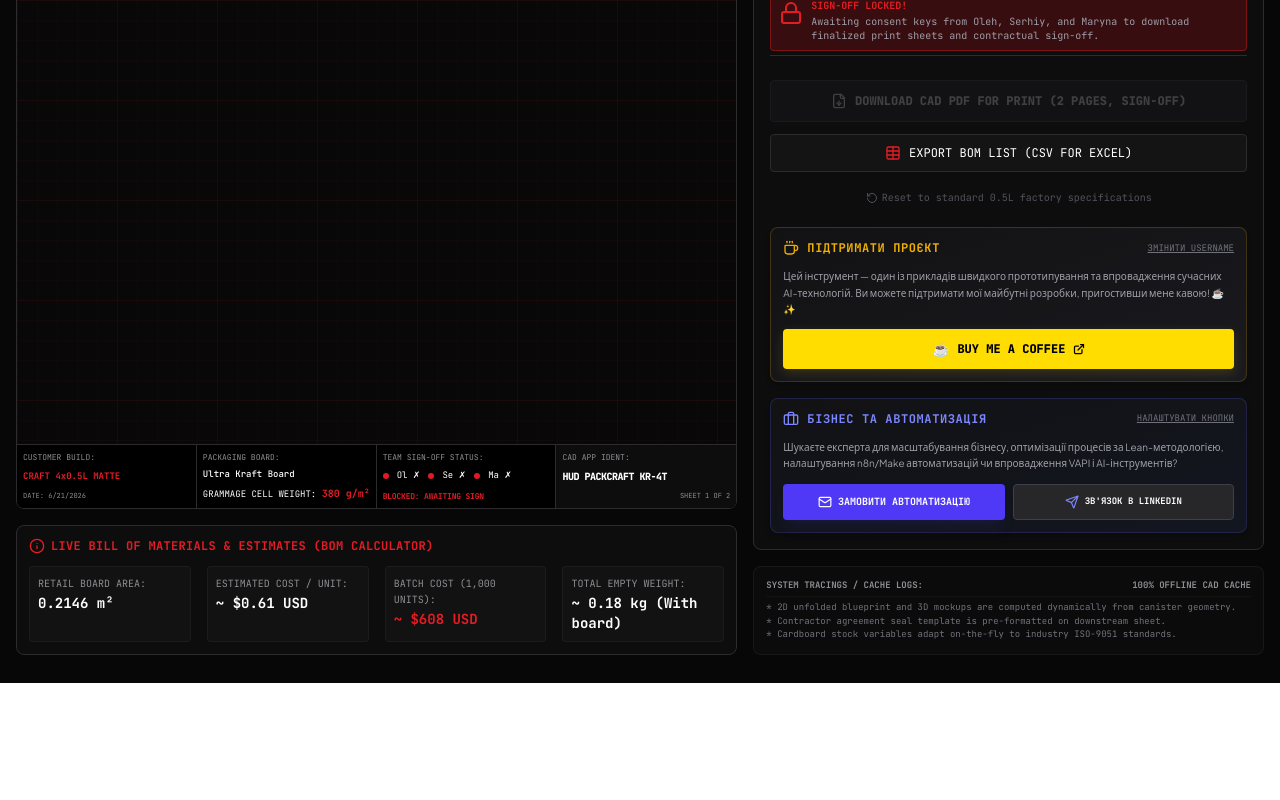
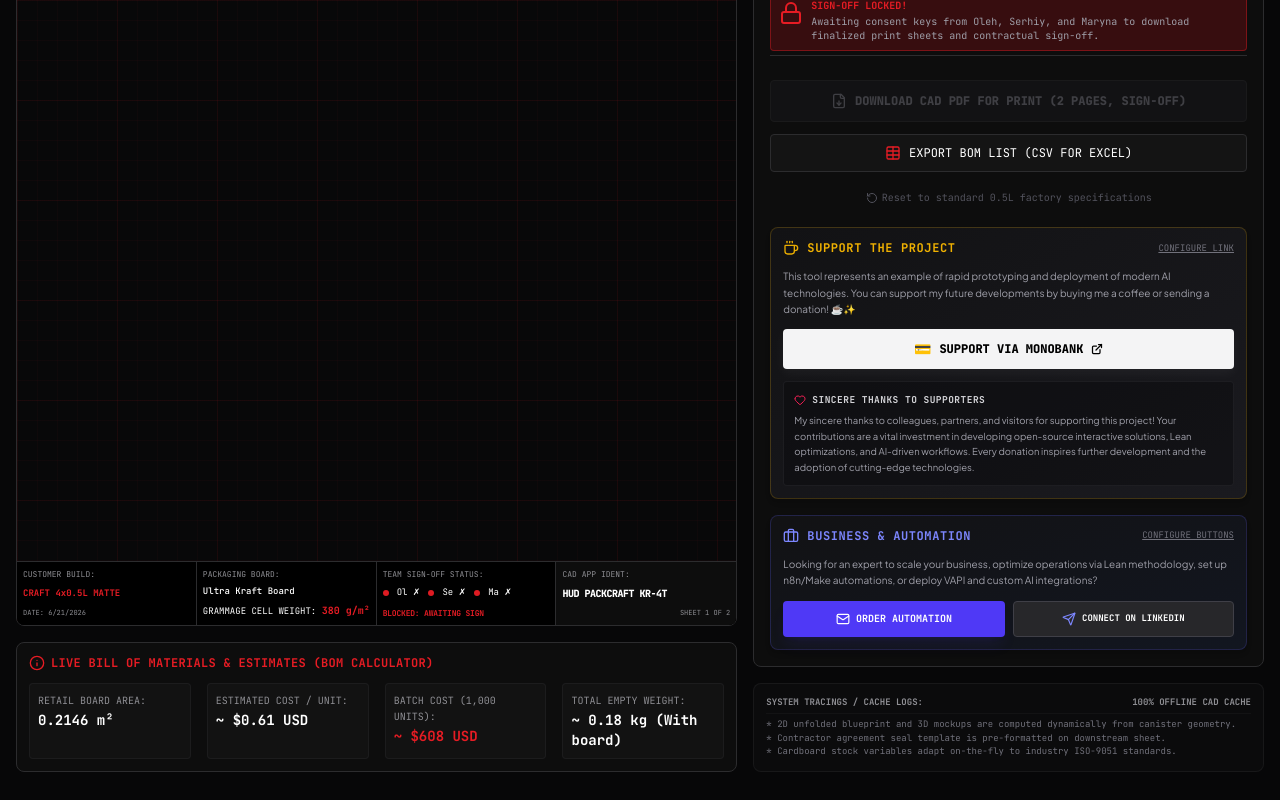
Before and after one commit to juliiyabrodska-tech/packaging-studio-app-, a React (Vite) app: page / in a window 1280 px wide. Shown: the part 1245-2045 px from the top of the page. Before the commit the page ends 1928 px from the top, so only its background shows below. Built offline with nearby package versions, Linux system fonts and the light colour scheme.

Commit message:
feat: migrate legacy Ukrainian state to English
Implement migration logic to translate existing localStorage data to English, ensuring consistency for international users.

```diff
--- a/src/App.tsx
+++ b/src/App.tsx
@@ -27,6 +27,45 @@ import { CansAssortmentPreview } from './components/CansAssortmentPreview';
 import { generateSpecsPDFChecklist, exportSpecsToCSV } from './utils/pdfGenerator';
 
 export default function App() {
+  // Helper to migrate legacy Ukrainian state cached in user's localStorage to English
+  const migrateUkrainianToEnglish = (data: PackagingSpecs): PackagingSpecs => {
+    const flavorMap: { [key: string]: string } = {
+      'Вишня-Кола Класик': 'Cherry-Cola Classic',
+      'Шалений Лайм-М\'ята': 'Mad Lime-Mint',
+      'Шалений Лайм-М’ята': 'Mad Lime-Mint',
+      'Лісові Ягоди Зеро': 'Forest Berries Zero',
+      'Карибський Пряний Апельсин': 'Caribbean Spicy Orange',
+      'Дика Малина Без Цукру': 'Wild Raspberry Sugar Free',
+      'Яблучний Сайдкруш': 'Apple Sidecrush',
+      'Апельсинова Шипучка': 'Orange Fizz',
+      'Класичний Квасний Ель': 'Classic Kvass Ale',
+      'Кава-Кола Бустер': 'Coffee-Cola Booster',
+      'Кавуновий Бум': 'Watermelon Boom',
+      'Ананасовий Сплеск': 'Pineapple Splash',
+      'Імбирна Кола Крісп': 'Ginger Cola Crisp',
+    };
+
+    const notesMap: { [key: string]: string } = {
+      'Преміальний набір з софт-тач покриттям і тисненням під літній фестиваль.': 'Premium set with soft-touch coating and embossing for the summer festival.',
+      'Преміальний набір з софт-тач покриттям і тисненням під літній фестиваль': 'Premium set with soft-touch coating and embossing for the summer festival.',
+      'Експериментальна партія під літній фестиваль. Червоно-чорна гама Coca-Cola, матове покриття картонного утримувача.': 'Experimental batch for summer festival. Red-black Coca-Cola palette, matte coat on cardboard carrier.',
+      'Експериментальна партія під літній фестиваль. Червоно-чорна гама Coca-Cola, матове покриття картонного утримувача': 'Experimental batch for summer festival. Red-black Coca-Cola palette, matte coat on cardboard carrier.',
+      'Екологічна серія без покриття пластиком на суровому крафті.': 'Eco series without plastic coating, on raw unbleached Kraft board.',
+      'Екологічна серія без покриття пластиком на суровому крафті': 'Eco series without plastic coating, on raw unbleached Kraft board.',
+      'Легка промо-упаковка стяжка (бандаж) для першого знайомства в супермаркетах.': 'Lightweight promo sleeve wrap for store introductions.',
+      'Легка промо-упаковка стяжка (бандаж) для першого знайомства в супермаркетах': 'Lightweight promo sleeve wrap for store introductions.',
+    };
+
+    return {
+      ...data,
+      flavor1: flavorMap[data.flavor1.trim()] || data.flavor1,
+      flavor2: flavorMap[data.flavor2.trim()] || data.flavor2,
+      flavor3: flavorMap[data.flavor3.trim()] || data.flavor3,
+      flavor4: flavorMap[data.flavor4.trim()] || data.flavor4,
+      notes: notesMap[data.notes.trim()] || data.notes,
+    };
+  };
+
   // 1. Initialize specifications state with auto-save to localStorage
   const [specs, setSpecs] = useState<PackagingSpecs>(() => {
     try {
@@ -34,7 +73,8 @@ export default function App() {
       if (saved) {
         const parsed = JSON.parse(saved);
         // Fallback for any missing properties in updated revisions
-        return { ...INITIAL_SPECS, ...parsed };
+        const loaded = { ...INITIAL_SPECS, ...parsed };
+        return migrateUkrainianToEnglish(loaded);
       }
     } catch (e) {
       console.warn("Could not load from localStorage, initializing fresh specs.", e);
@@ -50,7 +90,7 @@ export default function App() {
 
   // Buy Me a Coffee customization state
   const [bmcUsername, setBmcUsername] = useState(() => {
-    return localStorage.getItem('packcraft_bmc_user') || 'juliiyabrodska';
+    return localStorage.getItem('packcraft_bmc_user') || 'https://send.monobank.ua/jar/9ZkTL7u4xR';
   });
   const [showBmcConfig, setShowBmcConfig] = useState(false);
 
@@ -923,20 +963,20 @@ export default function App() {
                 <div className="flex items-center justify-between">
                   <div className="flex items-center space-x-2 text-yellow-500 font-bold text-xs uppercase tracking-wider font-mono">
                     <Coffee className="w-4 h-4 text-yellow-500 animate-pulse shrink-0" />
-                    <span>ПІДТРИМАТИ ПРОЄКТ</span>
+                    <span>SUPPORT THE PROJECT</span>
                   </div>
                   <button
                     onClick={() => setShowBmcConfig(!showBmcConfig)}
                     className="text-[9px] font-mono text-zinc-500 hover:text-yellow-400 underline transition-colors cursor-pointer bg-transparent border-0"
-                    title="Змінити налаштування посилання"
+                    title="Change donation link configuration"
                   >
-                    {showBmcConfig ? 'СХОВАТИ НАЛАШТУВАННЯ' : 'ЗМІНИТИ USERNAME'}
+                    {showBmcConfig ? 'HIDE SETTINGS' : 'CONFIGURE LINK'}
                   </button>
                 </div>
 
                 {showBmcConfig && (
                   <div className="bg-[#0b0b0c] p-2.5 rounded border border-zinc-800 space-y-1.5 transition-all">
-                    <label className="text-[9px] text-zinc-400 font-mono uppercase block">Username або посилання на Buy Me a Coffee:</label>
+                    <label className="text-[9px] text-zinc-400 font-mono uppercase block">Monobank (Base/Jar), Diaka, or Buy Me a Coffee Link:</label>
                     <input
                       type="text"
                       value={bmcUsername}
@@ -945,30 +985,57 @@ export default function App() {
                         setBmcUsername(val);
                         localStorage.setItem('packcraft_bmc_user', val);
                       }}
-                      placeholder="juliiyabrodska"
+                      placeholder="https://send.monobank.ua/jar/..."
                       className="w-full bg-zinc-950 border border-zinc-800 text-white font-mono text-xs rounded p-1.5 focus:border-yellow-500 focus:outline-none"
                     />
-                    <p className="text-[8px] text-zinc-500 font-mono leading-none pt-0.5">
-                      Буде згенеровано лінк: <span className="text-yellow-600/90 break-all">buymeacoffee.com/{bmcUsername || 'your_username'}</span>
+                    <p className="text-[8px] text-zinc-500 font-mono leading-normal pt-1">
+                      Supports direct URLs: <span className="text-yellow-600/90 break-all">base.monobank.ua/...</span>, <span className="text-yellow-600/90 break-all">send.monobank.ua/...</span>, <span className="text-yellow-600/90 break-all">diaka.ua/...</span> or simply a Buy Me a Coffee Username.
                     </p>
                   </div>
                 )}
 
                 <p className="text-[10px] text-zinc-400 leading-relaxed font-sans">
-                  Цей інструмент — один із прикладів швидкого прототипування та впровадження сучасних AI-технологій. Ви можете підтримати мої майбутні розробки, пригостивши мене кавою! ☕✨
+                  This tool represents an example of rapid prototyping and deployment of modern AI technologies. You can support my future developments by buying me a coffee or sending a donation! ☕✨
                 </p>
 
                 <a
-                  href={bmcUsername.startsWith('http') ? bmcUsername : `https://www.buymeacoffee.com/${bmcUsername || 'juliiyabrodska'}`}
+                  href={
+                    bmcUsername.startsWith('http')
+                      ? bmcUsername
+                      : `https://www.buymeacoffee.com/${bmcUsername || 'juliiyabrodska'}`
+                  }
                   target="_blank"
                   rel="noopener noreferrer"
-                  className="w-full bg-[#FFDD00] hover:bg-[#ffea45] text-black hover:scale-[1.01] active:scale-[0.99] font-bold text-xs font-mono py-2.5 px-4 rounded flex items-center justify-center space-x-2 cursor-pointer transition-all shadow-[0_4px_12px_rgba(255,221,0,0.15)] select-none focus:ring-1 focus:ring-yellow-400"
+                  className={`w-full font-bold text-xs font-mono py-2.5 px-4 rounded flex items-center justify-center space-x-2 cursor-pointer transition-all hover:scale-[1.01] active:scale-[0.99] select-none focus:ring-1 ${
+                    bmcUsername.includes('mono')
+                      ? 'bg-zinc-100 hover:bg-zinc-200 text-black shadow-[0_4px_12px_rgba(255,255,255,0.05)] focus:ring-zinc-400'
+                      : 'bg-[#FFDD00] hover:bg-[#ffea45] text-black shadow-[0_4px_12px_rgba(255,221,0,0.15)] focus:ring-yellow-400'
+                  }`}
                   id="btn-buy-me-coffee"
                 >
-                  <span className="text-sm">☕</span>
-                  <span className="font-extrabold uppercase">BUY ME A COFFEE</span>
+                  <span className="text-sm">{bmcUsername.includes('mono') ? '💳' : '☕'}</span>
+                  <span className="font-extrabold uppercase">
+                    {bmcUsername.includes('mono') ? 'SUPPORT VIA MONOBANK' : 'BUY ME A COFFEE'}
+                  </span>
                   <ExternalLink className="w-3 h-3 shrink-0 stroke-[2.5px]" />
                 </a>
+
+                {/* GRATITUDE NOTE FOR DONATORS */}
+                <div className="p-2.5 bg-zinc-950/40 rounded border border-zinc-800/60 text-[9.5px] text-zinc-400 font-sans leading-relaxed">
+                  <div className="flex items-center space-x-1.5 text-zinc-300 font-bold mb-1.5 uppercase tracking-wider font-mono">
+                    <Heart className="w-3 h-3 text-rose-500 animate-pulse shrink-0" />
+                    <span>Sincere Thanks to Supporters</span>
+                  </div>
+                  {bmcUsername.includes('mono') ? (
+                    <span>
+                      My sincere thanks to colleagues, partners, and visitors for supporting this project! Your contributions are a vital investment in developing open-source interactive solutions, Lean optimizations, and AI-driven workflows. Every donation inspires further development and the adoption of cutting-edge technologies.
+                    </span>
+                  ) : (
+                    <span>
+                      My sincere thanks for supporting the development of open-source solutions, Lean optimizations, and AI automations. Your involvement and support inspire the creation of new valuable tools for business process automation!
+                    </span>
+                  )}
+                </div>
               </div>
 
               {/* BUSINESS & CUSTOM MODEL INQUIRY WIDGET */}
@@ -976,21 +1043,21 @@ export default function App() {
                 <div className="flex items-center justify-between">
                   <div className="flex items-center space-x-2 text-indigo-400 font-bold text-xs uppercase tracking-wider font-mono">
                     <Briefcase className="w-4 h-4 text-indigo-400 shrink-0" />
-                    <span>БІЗНЕС ТА АВТОМАТИЗАЦІЯ</span>
+                    <span>BUSINESS & AUTOMATION</span>
                   </div>
                   <button
                     onClick={() => setShowContactConfig(!showContactConfig)}
                     className="text-[9px] font-mono text-zinc-500 hover:text-indigo-400 underline transition-colors cursor-pointer bg-transparent border-0"
-                    title="Налаштувати контакти"
+                    title="Configure contact links"
                   >
-                    {showContactConfig ? 'СХОВАТИ' : 'НАЛАШТУВАТИ КНОПКИ'}
+                    {showContactConfig ? 'HIDE' : 'CONFIGURE BUTTONS'}
                   </button>
                 </div>
 
                 {showContactConfig && (
                   <div className="bg-[#0b0b0c] p-2.5 rounded border border-zinc-800 space-y-3 transition-all">
                     <div>
-                      <label className="text-[9px] text-zinc-400 font-mono uppercase block mb-1">Email для запитів:</label>
+                      <label className="text-[9px] text-zinc-400 font-mono uppercase block mb-1">Inquiry Email:</label>
                       <input
                         type="text"
                         value={contactEmail}
@@ -1004,7 +1071,7 @@ export default function App() {
                       />
                     </div>
                     <div>
-                      <label className="text-[9px] text-zinc-400 font-mono uppercase block mb-1">Посилання (LinkedIn / Upwork / Website):</label>
+                      <label className="text-[9px] text-zinc-400 font-mono uppercase block mb-1">Link (LinkedIn / Upwork / Website):</label>
                       <input
                         type="text"
                         value={socialLink}
@@ -1018,23 +1085,23 @@ export default function App() {
                       />
                     </div>
                     <p className="text-[8px] text-zinc-500 font-mono leading-tight">
-                      Зміни зберігаються локально. Посилання будуть вести на ваші канали зв'язку.
+                      Changes are saved locally. Links will direct visitors to your official contact channels.
                     </p>
                   </div>
                 )}
 
                 <p className="text-[10px] text-zinc-400 leading-relaxed font-sans">
-                  Шукаєте експерта для масштабування бізнесу, оптимізації процесів за Lean-методологією, налаштування n8n/Make автоматизацій чи впровадження VAPI і AI-інструментів?
+                  Looking for an expert to scale your business, optimize operations via Lean methodology, set up n8n/Make automations, or deploy VAPI and custom AI integrations?
                 </p>
 
                 <div className="grid grid-cols-1 sm:grid-cols-2 gap-2">
                   <a
-                    href={`mailto:${contactEmail || 'juliiyabrodska@gmail.com'}?subject=${encodeURIComponent('Business Process Automation & AI Consultation Inquiry')}&body=${encodeURIComponent('Вітаю Юліє! Зацікавила автоматизація бізнес-процесів за допомогою Lean та інтеграції сучасних AI-інструментів (n8n, Make, VAPI). Наші завдання: ')}`}
+                    href={`mailto:${contactEmail || 'juliiyabrodska@gmail.com'}?subject=${encodeURIComponent('Business Process Automation & AI Consultation Inquiry')}&body=${encodeURIComponent('Hello Yuliia! I am interested in business process automation using Lean methodologies and integrating modern AI tools (n8n, Make, VAPI). Our requirements: ')}`}
                     className="bg-indigo-600 hover:bg-indigo-500 text-white font-bold text-[10px] font-mono py-2.5 px-2 rounded flex items-center justify-center space-x-1.5 cursor-pointer transition-all hover:scale-[1.01] active:scale-[0.99] shadow-lg shadow-indigo-600/10"
                     id="btn-order-custom-model"
                   >
                     <Mail className="w-3.5 h-3.5 shrink-0" />
-                    <span className="uppercase text-center">ЗАМОВИТИ АВТОМАТИЗАЦІЮ</span>
+                    <span className="uppercase text-center">ORDER AUTOMATION</span>
                   </a>
 
                   <a
@@ -1045,7 +1112,7 @@ export default function App() {
                     id="btn-business-contact"
                   >
                     <Send className="w-3.5 h-3.5 shrink-0 text-indigo-400" />
-                    <span className="uppercase text-center text-[9px]">ЗВ'ЯЗОК В LINKEDIN</span>
+                    <span className="uppercase text-center text-[9px]">CONNECT ON LINKEDIN</span>
                   </a>
                 </div>
               </div>
```
